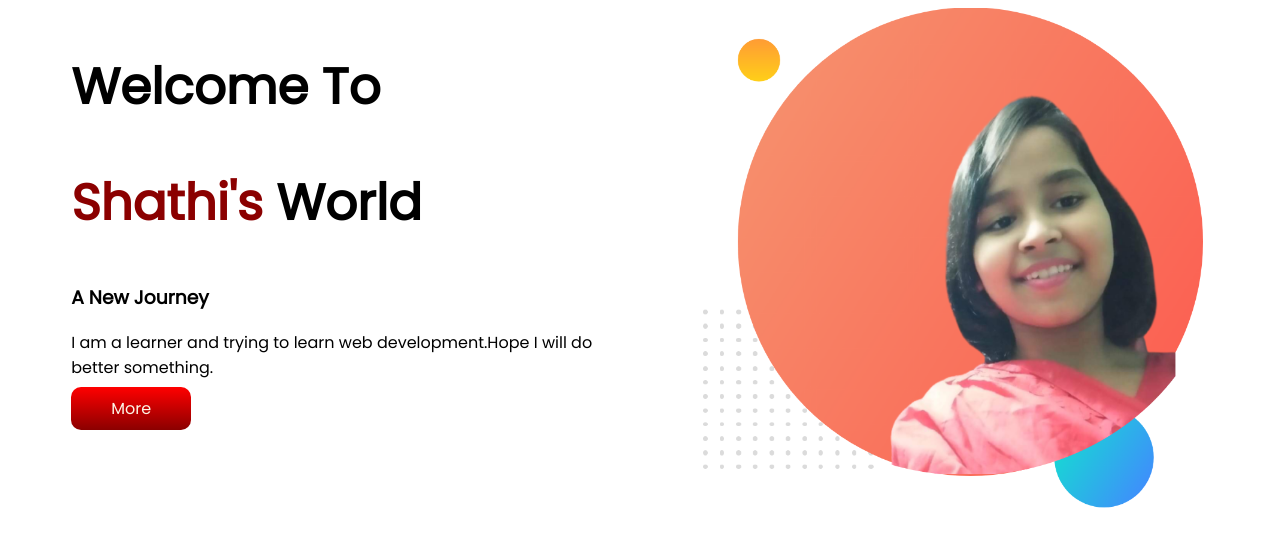
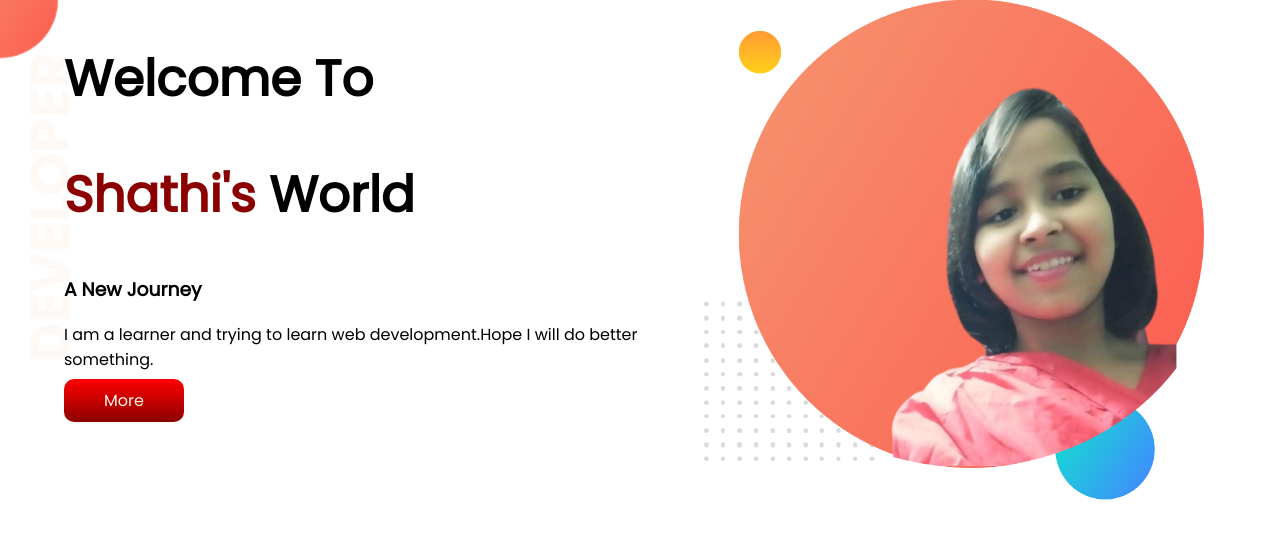
Before and after one commit to Mazeda-Shathi/developer, a plain HTML site: page index.html in a window 1280 px wide. Drawn offline with Linux system fonts and the light colour scheme.

Commit message:
background image

```diff
--- a/index.html
+++ b/index.html
@@ -11,7 +11,7 @@
 <link rel="stylesheet" href="style.css">
 </head>
 <body>
-    <section>
+    <section class="banner">
         <div class="position">
             <h1>Welcome To</h1>
             <h1><span class="cl">Shathi's</span> World</h1>
--- a/style.css
+++ b/style.css
@@ -1,5 +1,6 @@
 body{
     font-family: 'Poppins', sans-serif;
+    margin:0px;
 }
 h1{
     font-size: 50px;
@@ -25,3 +26,7 @@ section{
     padding:10px 40px;
     border-radius: 10px;
 }
+.banner{
+    background-image: url(images/top-banner.png);
+    background-repeat: no-repeat;
+}
```
